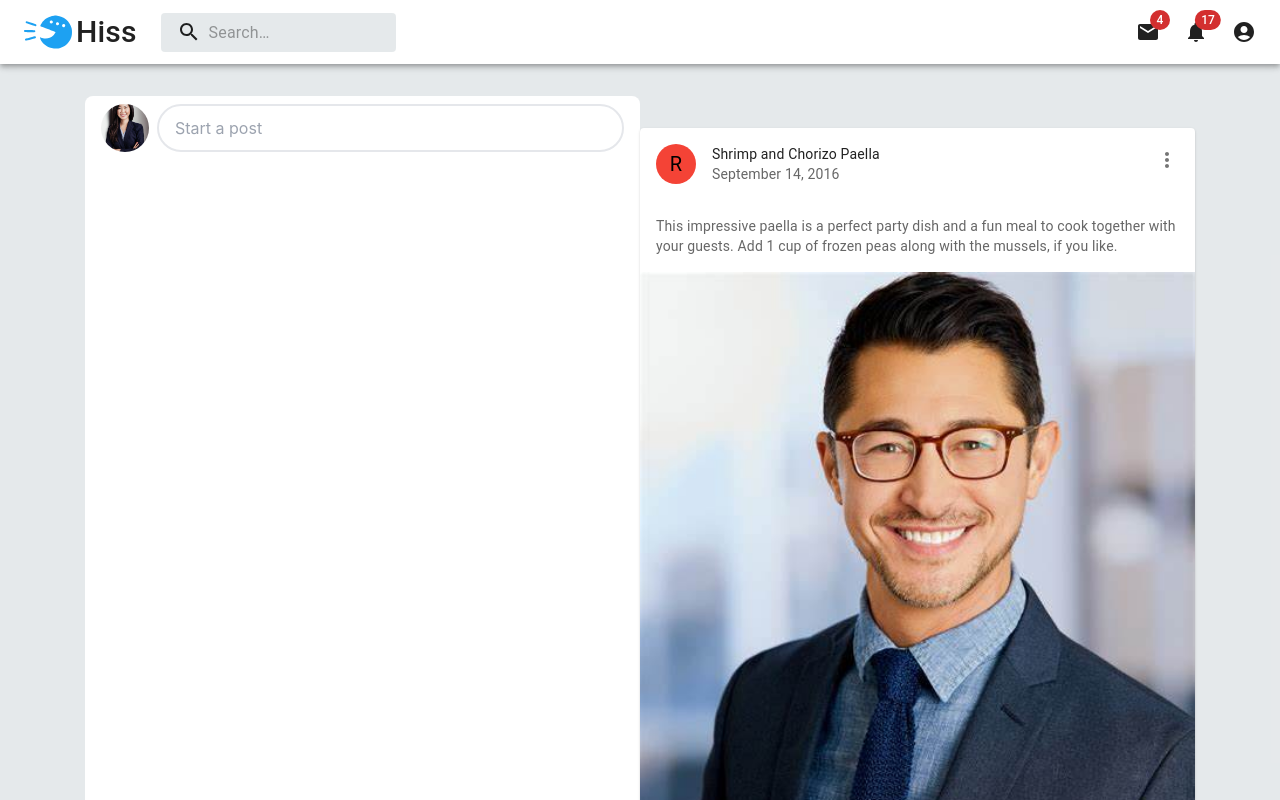
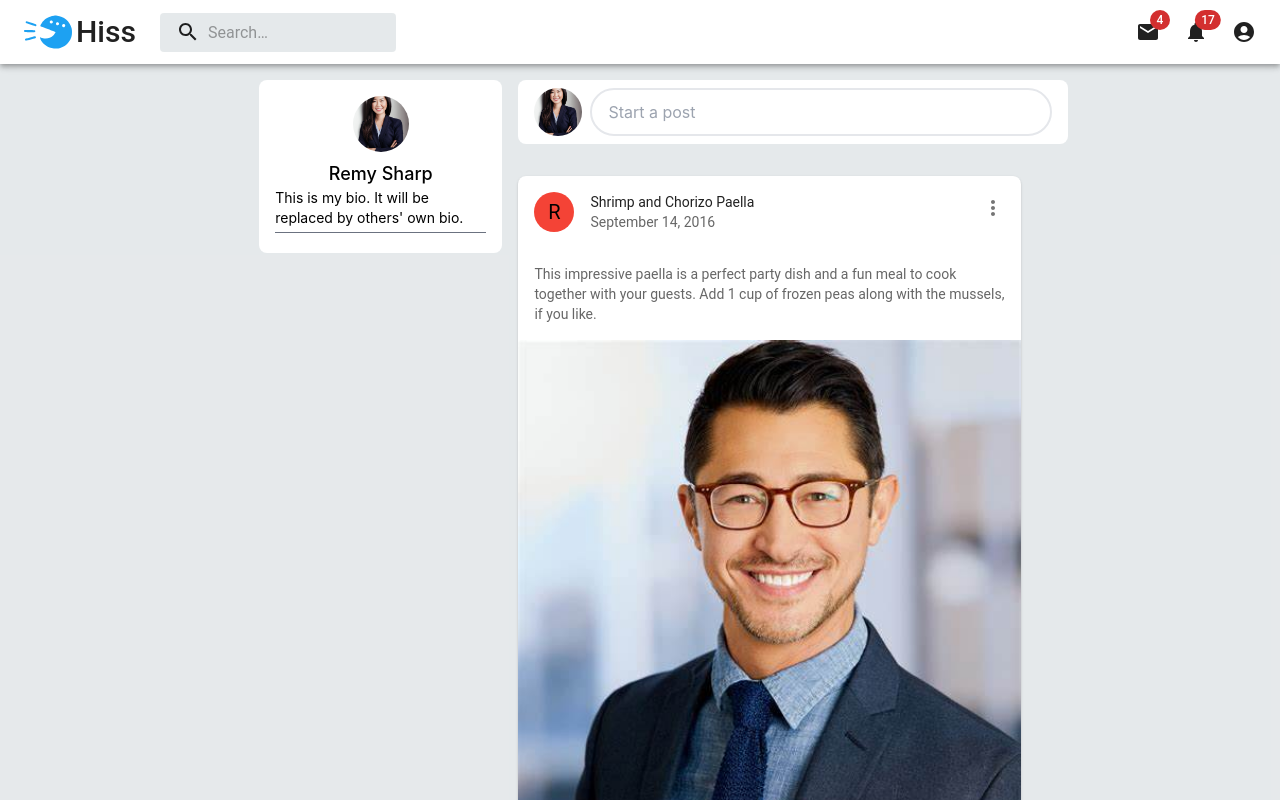
Before and after one commit to imFaizanAhmed/hiss-platform-fe, a React (Create React App) app: page / in a window 1280 px wide. Shown: the top 800 px of the page. Built offline with nearby package versions, Linux system fonts and the light colour scheme.

Commit message:
profile section is created

```diff
--- a/src/App.tsx
+++ b/src/App.tsx
@@ -2,7 +2,8 @@ import "./input.css";
 import { createTheme, ThemeProvider } from "@mui/material/styles";
 import PrimarySearchAppBar from "./components/header";
 import CreatePost from "./components/create-post";
-import RecipeReviewCard from "./components/post";
+import Posts from "./pages/posts";
+import ProfileSection from "./components/profile-section";
 
 const theme = createTheme({
   palette: {
@@ -20,6 +21,9 @@ const theme = createTheme({
     },
     // mode: 'dark'
   },
+  typography: {
+    fontFamily: ['Roboto', 'Helvetica', 'Arial', 'sans-serif'].join(','),
+  },
 });
 
 function App() {
@@ -28,13 +32,13 @@ function App() {
       <div className="App bg-[#546e7a] bg-opacity-15 min-h-screen">
         <header className="App-header">
           <PrimarySearchAppBar />
-          <div className="flex justify-center flex-wrap h-full mt-8 mx-2">
-            <CreatePost />
-            <div className="max-w-[555px] w-full mt-8 bg-white rounded-lg">
-              <RecipeReviewCard />
+          <div className="grid grid-cols-5 py-4 gap-4">
+            <ProfileSection />
+            <div className="max-w-[555px] col-span-2 col-start-3">
+              <CreatePost />
+              <Posts />
             </div>
           </div>
-          <h1 className="text-right font-bold underline">Hello world!</h1>
         </header>
       </div>
     </ThemeProvider>
--- a/src/components/create-post/index.tsx
+++ b/src/components/create-post/index.tsx
@@ -3,7 +3,7 @@ import { Images } from "../../assets";
 
 const CreatePost = () => {
   return (
-    <div className="py-2 px-4 max-w-[555px] w-screen bg-white rounded-lg">
+    <div className="py-2 px-4 max-w-[550px] w-screen bg-white rounded-lg">
       <div className="flex gap-2">
         <Avatar
           alt="Remy Sharp"
--- a/src/components/post/index.tsx
+++ b/src/components/post/index.tsx
@@ -39,7 +39,7 @@ export default function RecipeReviewCard() {
   };
 
   return (
-    <Card>
+    <Card className='!rounded-lg'>
       <CardHeader
         avatar={
           <Avatar sx={{ bgcolor: red[500] }} aria-label="recipe">
--- /dev/null
+++ b/src/components/profile-section/index.tsx
@@ -0,0 +1,23 @@
+import { Avatar } from "@mui/material";
+import { Images } from "../../assets";
+
+const ProfileSection = () => {
+  return (
+    <div className="bg-white col-span-1 col-start-2 rounded-lg p-4 h-fit">
+      <div className="flex justify-center items-center flex-wrap flex-col">
+        <Avatar
+          alt="Remy Sharp"
+          className="!h-14 !w-14"
+          src={Images.profilePic2}
+        />
+        <div id="username" className="text-lg font-medium mt-2">
+          Remy Sharp
+        </div>
+        <div id="bio" className="text-sm font-normal"> This is my bio. It will be replaced by others' own bio.</div>
+        <div className="border-t border-gray-500 my-1 w-full"></div>
+      </div>
+    </div>
+  );
+};
+
+export default ProfileSection;
--- /dev/null
+++ b/src/pages/posts/index.tsx
@@ -0,0 +1,16 @@
+import { Fragment } from "react";
+import RecipeReviewCard from "../../components/post";
+
+const Posts = () => {
+  return (
+    <div className="w-full mt-8 rounded-lg">
+      {[0, 1, 2, 3, 4].map((_, index) => (
+        <div  key={index} className={index !== 4 ? 'mb-4' : ''}>
+            <RecipeReviewCard />
+        </div>
+      ))}
+    </div>
+  );
+};
+
+export default Posts;
```
